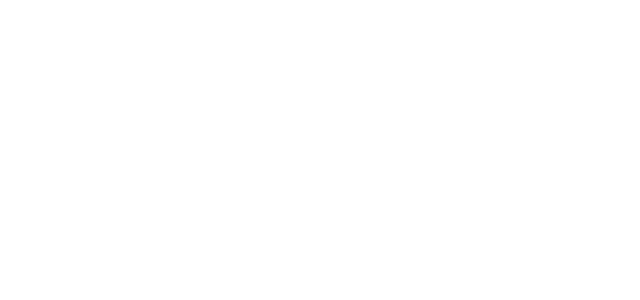
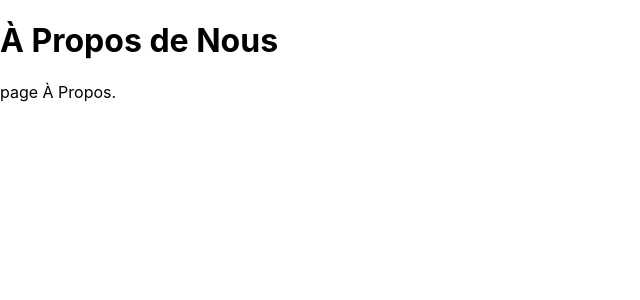
Before and after one commit to quentinpruvost/kasa-app, a React (Create React App) app: page /a-propos in a window 1280 px wide. Before the commit this address had no page. Shown: the top 300 px of the page, without its empty margins (0-640 px from the left). Built offline with nearby package versions, Linux system fonts and the light colour scheme.

Commit message:
Added about page and error page

```diff
--- a/src/App.js
+++ b/src/App.js
@@ -2,6 +2,8 @@ import React from 'react';
 import { BrowserRouter as Router, Route, Routes } from 'react-router-dom';
 import Accueil from './components/Accueil';
 import Appartement from './components/Appartement';
+import APropos from './components/APropos'; // Supposons que vous ayez un composant APropos
+import PageErreur from './components/PageErreur';
 
 function App() {
   return (
@@ -9,7 +11,9 @@ function App() {
       <Routes>
         <Route path="/" element={<Accueil />} />
         <Route path="/appartement/:appartementId" element={<Appartement />} />
+        <Route path="/a-propos" element={<APropos />} />
         {/* Autres routes */}
+        <Route path="/*" element={<PageErreur />} /> {/* Route pour les chemins inexistants */}
       </Routes>
     </Router>
   );
--- /dev/null
+++ b/src/components/APropos.js
@@ -0,0 +1,12 @@
+import React from 'react';
+
+function APropos() {
+  return (
+    <div>
+      <h1>À Propos de Nous</h1>
+      <p>page À Propos.</p>
+    </div>
+  );
+}
+
+export default APropos;
--- a/src/components/Accueil.js
+++ b/src/components/Accueil.js
@@ -1,4 +1,3 @@
-// Accueil.js
 import React from 'react';
 import { Link } from 'react-router-dom';
 import appartementsData from '../data/appartements.json';
@@ -6,6 +5,7 @@ import appartementsData from '../data/appartements.json';
 function Accueil() {
   return (
     <div>
+      <Link to="/a-propos">À Propos</Link>
       <h1>Appartements de vacances</h1>
       <ul>
         {appartementsData.map((appartement) => (
--- /dev/null
+++ b/src/components/PageErreur.js
@@ -0,0 +1,12 @@
+import React from 'react';
+
+function PageErreur() {
+  return (
+    <div>
+      <h1>Page non trouvée</h1>
+      <p>la page n'existe pas.</p>
+    </div>
+  );
+}
+
+export default PageErreur;
```
